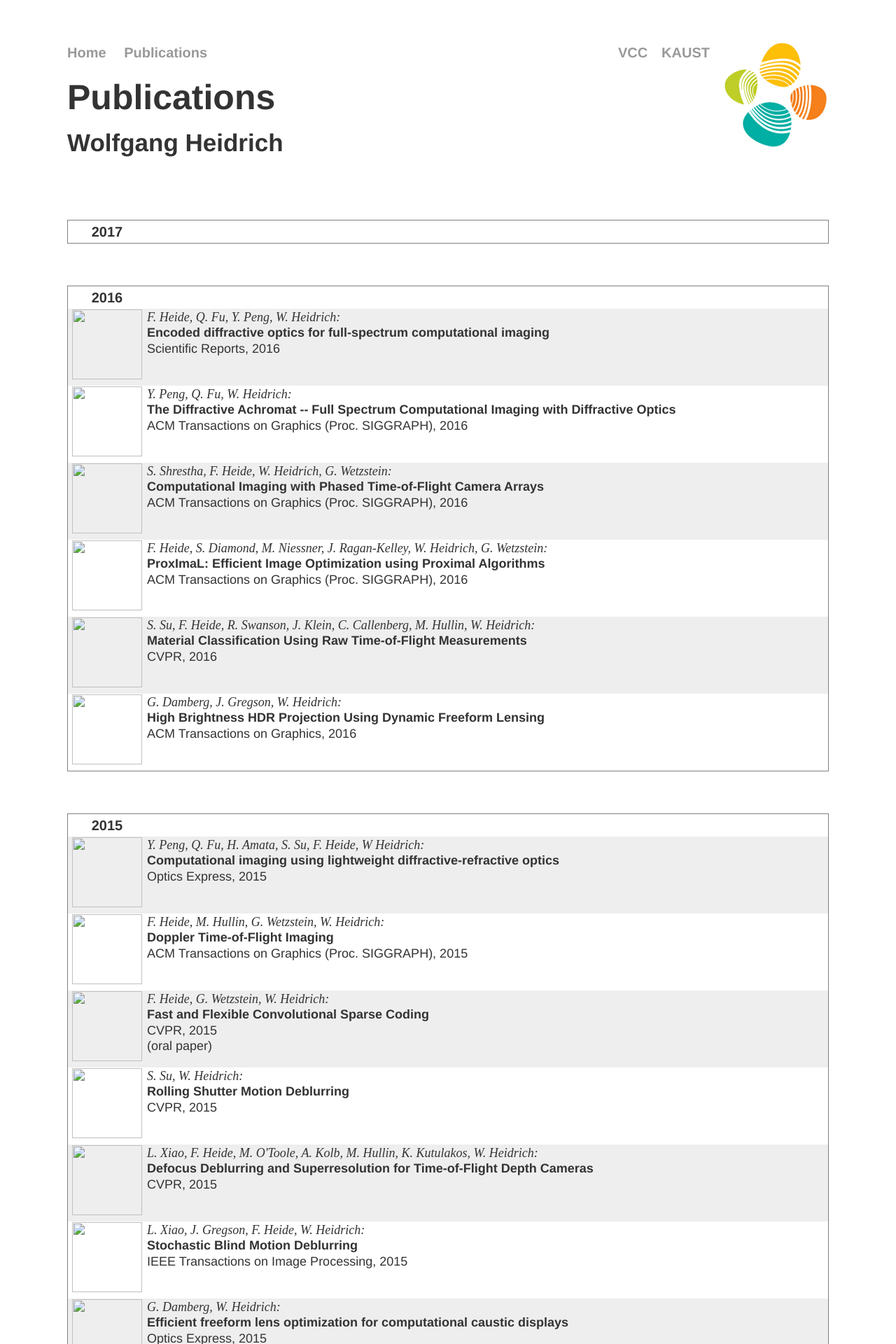
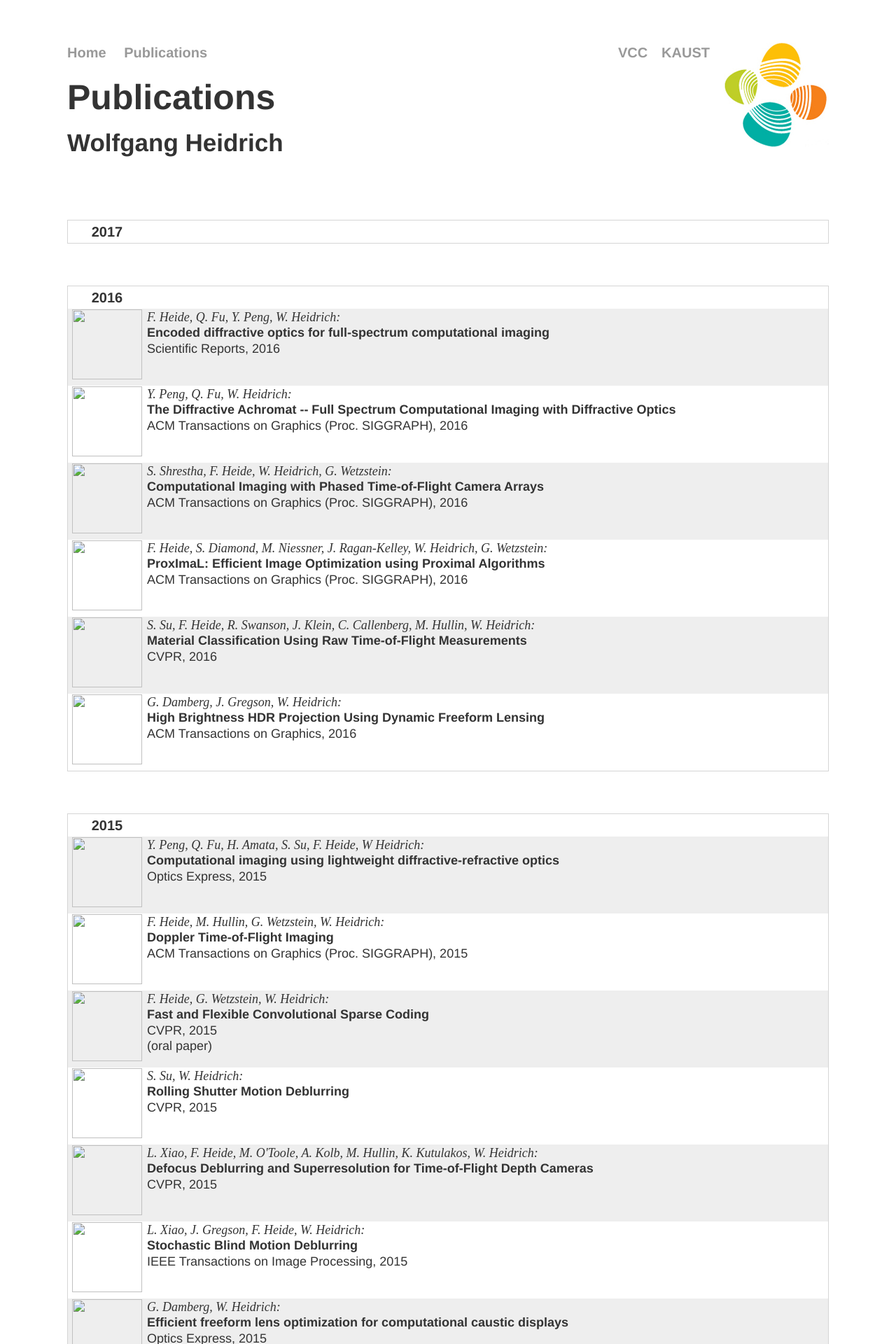
Before and after one commit to vccimaging/vccimaging.github.io, a Jekyll site: the page built from publications.html, in a window 1280 px wide. Shown: the top 1920 px of the page at 70% size. Built offline with Jekyll 4.4.1, drawn with Linux system fonts in a browser that asks for light colours.

Commit message:
Update publicationlist.html

```diff
--- a/_includes/publicationlist.html
+++ b/_includes/publicationlist.html
@@ -1,6 +1,6 @@
 <!-- publication list module  -->
 
-<table style="border:1px solid grey;">
+<table style="border:1px solid #d5d5d5;">
   <thead>
     <tr>
       <th style="width:110px;">{% if include.minYear==include.maxYear %} {{ include.minYear }} {% else %} {{include.minYear}}-{{include.maxYear}} {% endif %}</th>
```
